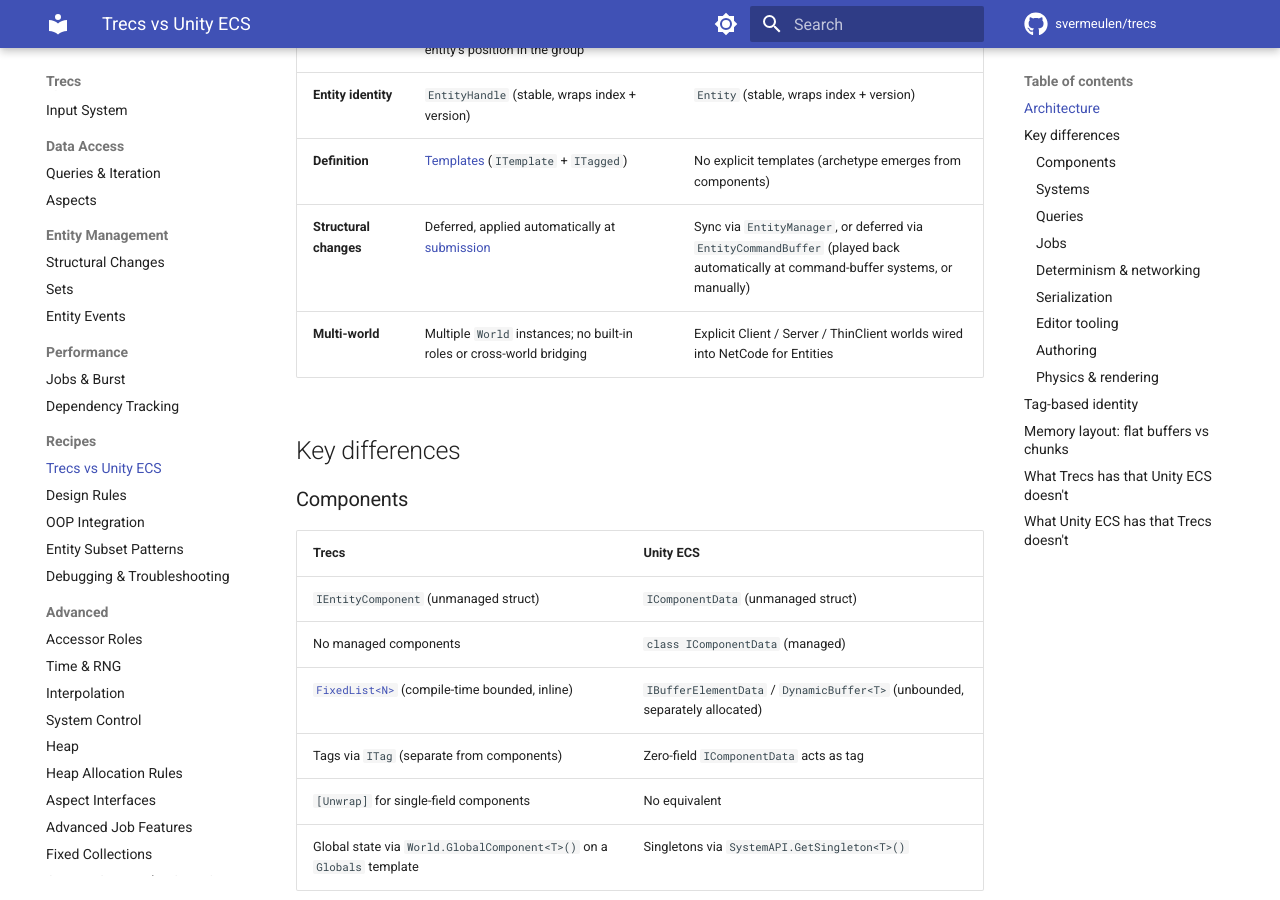
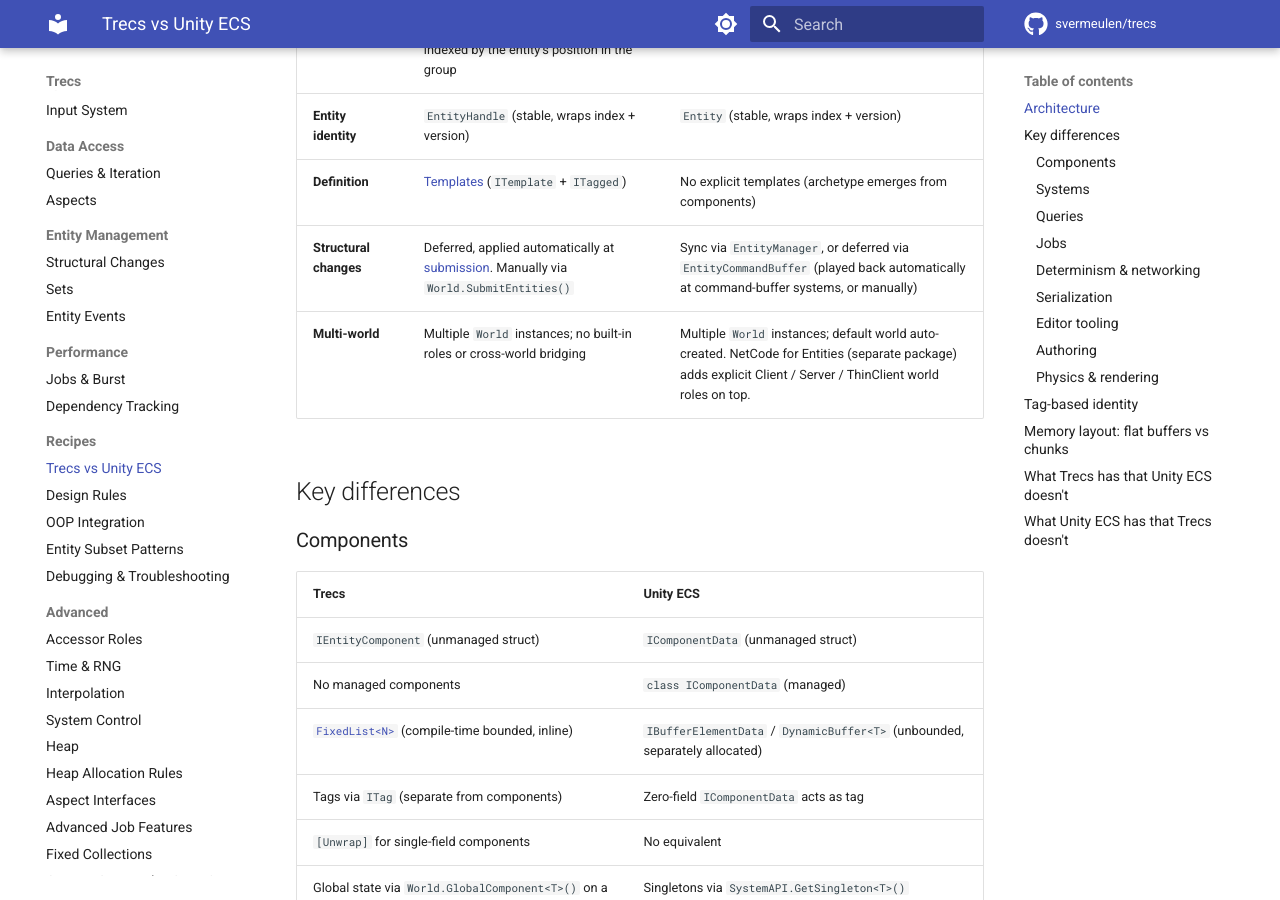
Before and after one commit to svermeulen/trecs, an MkDocs documentation site: the page built from docs/recipes/trecs-vs-unity-ecs.md, in a window 1280 px wide and 900 px high, scrolled down 489 px. Built offline with MkDocs 1.6.1 and Material for MkDocs 9.7.7, drawn with Linux system fonts in a browser that asks for light colours; comment, search, counter and statistics services are not loaded.

Commit message:
Docs: clarify Unity ECS multi-world cell vs NetCode for Entities
The cell was comparing Trecs to Unity ECS but described the
Client/Server/ThinClient world model, which is a NetCode-for-
Entities feature, not a base Unity-ECS-package feature. Without
NetCode, Unity ECS just has plain Worlds (with one auto-created
default), much like Trecs.

Updated the cell to lead with the base behaviour (multiple Worlds,
default auto-created), then note the NetCode-for-Entities add-on
explicitly as a separate package.

Co-Authored-By: Claude <noreply@anthropic.com>

```diff
--- a/docs/recipes/trecs-vs-unity-ecs.md
+++ b/docs/recipes/trecs-vs-unity-ecs.md
@@ -12,8 +12,8 @@ Trecs has a deliberately small API surface — a handful of core high level conc
 | **Memory layout** | Structure-of-arrays: one contiguous buffer per component per group, indexed by the entity's position in the group | Fixed-size 16 KB chunks per archetype; entities split across many chunks |
 | **Entity identity** | `EntityHandle` (stable, wraps index + version) | `Entity` (stable, wraps index + version) |
 | **Definition** | [Templates](../core/templates.md) (`ITemplate` + `ITagged`) | No explicit templates (archetype emerges from components) |
-| **Structural changes** | Deferred, applied automatically at [submission](../entity-management/structural-changes.md) | Sync via `EntityManager`, or deferred via `EntityCommandBuffer` (played back automatically at command-buffer systems, or manually) |
-| **Multi-world** | Multiple `World` instances; no built-in roles or cross-world bridging | Explicit Client / Server / ThinClient worlds wired into NetCode for Entities |
+| **Structural changes** | Deferred, applied automatically at [submission](../entity-management/structural-changes.md). Manually via `World.SubmitEntities()` | Sync via `EntityManager`, or deferred via `EntityCommandBuffer` (played back automatically at command-buffer systems, or manually) |
+| **Multi-world** | Multiple `World` instances; no built-in roles or cross-world bridging | Multiple `World` instances; default world auto-created. NetCode for Entities (separate package) adds explicit Client / Server / ThinClient world roles on top. |
 
 ## Key differences
 
```
